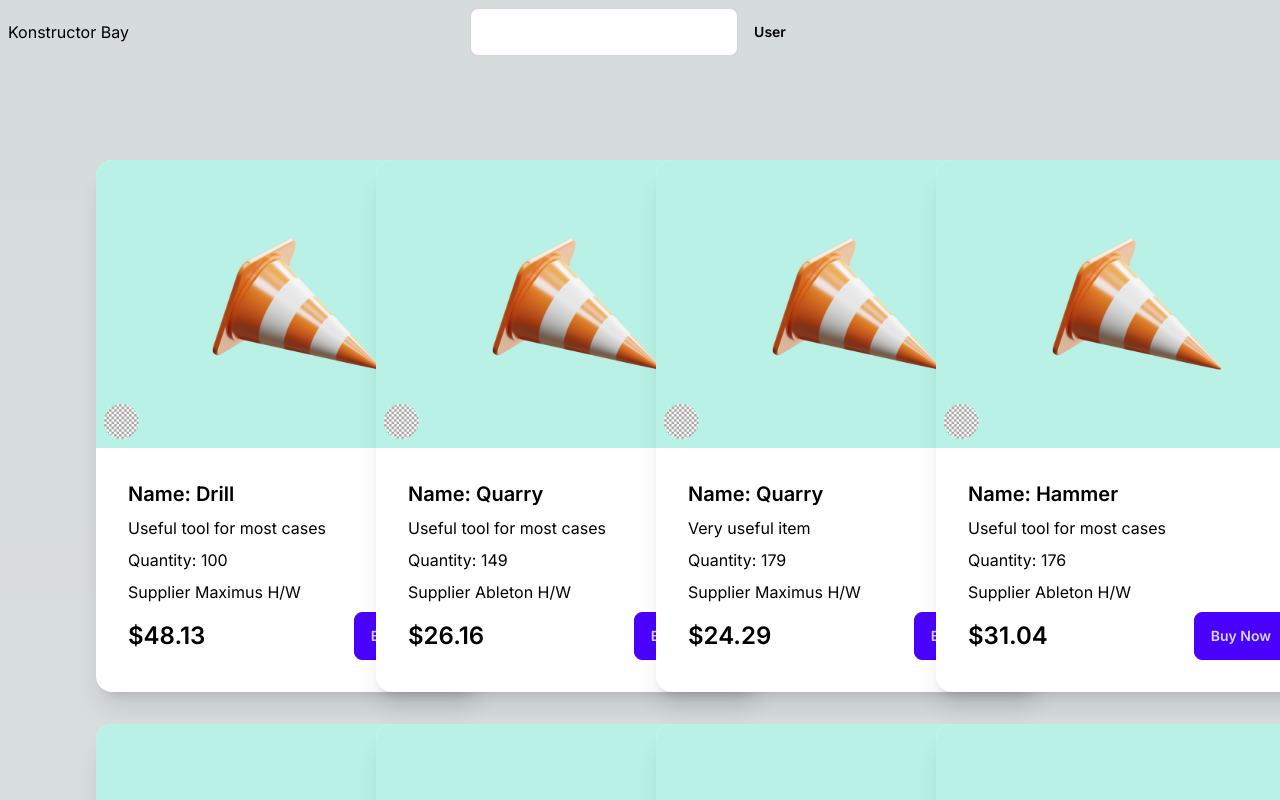
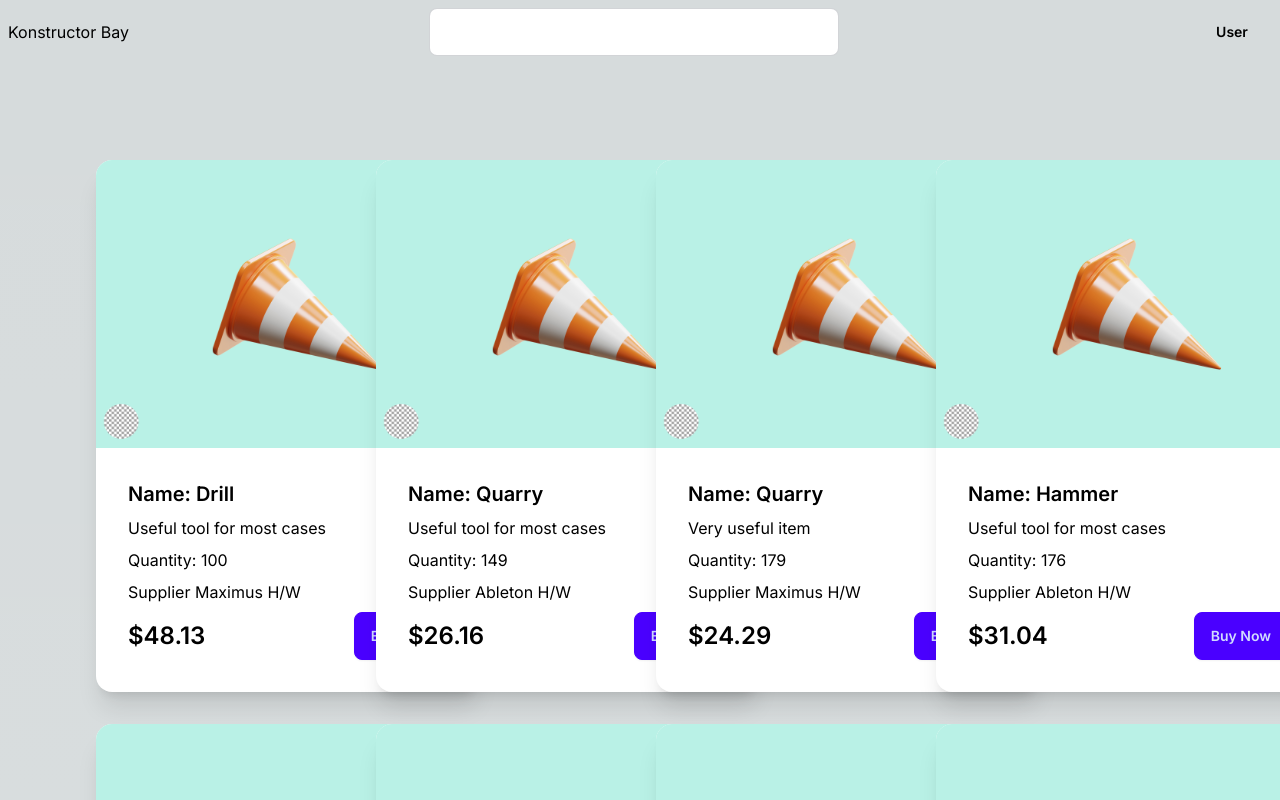
Before and after one commit to rileyhawk1417/konstructor_bay, a Next.js app in the folder frontend/: page / in a window 1280 px wide. Shown: the top 800 px of the page. Built offline with nearby package versions, Linux system fonts and the light colour scheme.

Commit message:
fix: solve UI issue with navbar

```diff
--- a/frontend/src/components/navbar.js
+++ b/frontend/src/components/navbar.js
@@ -7,7 +7,7 @@
  */
 function ProfileDropDown() {
   return (
-    <div className="dropdown dropdown-end flex-[1] flex  justify-end pr-4">
+    <div className="dropdown dropdown-end flex-[1] flex justify-end pr-4">
       <label tabIndex={0} className="btn btn-ghost btn-circle ">
         <div className="w-10 rounded-full flex justify-center items-center">
           User
@@ -38,7 +38,7 @@
   return (
     <div className="navbar">
       <div className="flex-[0.5]">Konstructor Bay</div>
-      <div className=" gap-2">
+      <div className="flex-1 gap-2">
         <div className="form-control flex-1">
           <input type="text" className="input input-bordered w-24 md:w-auto" />
         </div>
```
